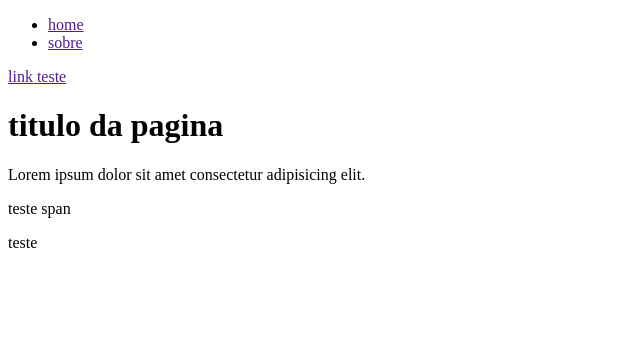
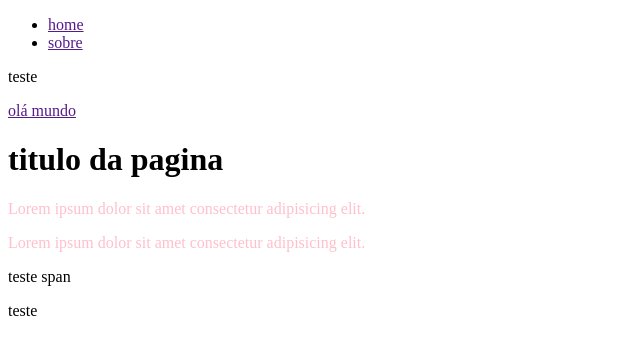
Before and after one commit to igor98santos/css3-interm-diario-e-avan-ado, a plain HTML site: page seletores/index.html in a window 1280 px wide. Shown: the whole page, without its empty margins (0-640 px from the left). Drawn offline with Linux system fonts and the light colour scheme.

Commit message:
primeira
seletores

```diff
--- a/seletores/css/style.css
+++ b/seletores/css/style.css
@@ -22,4 +22,15 @@ li>a {
     color: red;
     text-decoration: none;
 }
-***seletor descedent (não é da disney)***/
+***seletor descedent (não é da disney)***
+p a {
+    color: chartreuse;
+}
+********seletor irmão adjascente*********
+h1+p{
+    color: red;
+}
+********seletor de irmão  geral *******/
+h1~p{
+    color: pink;
+}
--- a/seletores/index.html
+++ b/seletores/index.html
@@ -13,9 +13,11 @@
         </li>
         <li> <a href="">sobre</a></li>
     </ul>
-    <a href="">link teste</a>
+    teste
+  <p><a href="">olá mundo</a></p>
     <div id="cabecalho">
         <h1 >titulo da pagina</h1>
+        <p>Lorem ipsum dolor sit amet consectetur adipisicing elit.</p>
         <p>Lorem ipsum dolor sit amet consectetur adipisicing elit.</p>
     </div>
     <span class="verde">teste span </span>
```
